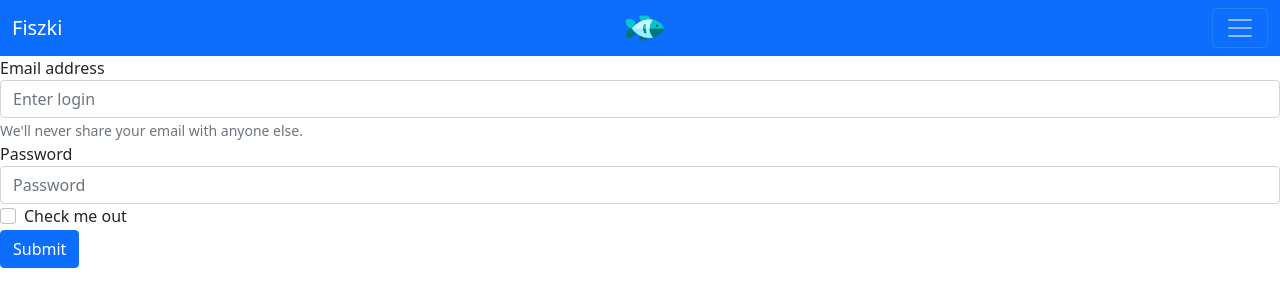
After one commit to SzymSledz/SWBO_Sledz, a Flask app: page /login in a window 1280 px wide. The commit adds this page. Shown: the top 307 px of the page. Run offline with Flask 3, Linux system fonts and the light colour scheme.

Commit message:
Added basic login form

```diff
--- a/app.py
+++ b/app.py
@@ -1,4 +1,4 @@
-from flask import Flask, redirect, url_for, render_template
+from flask import Flask, redirect, url_for, render_template, request
 
 app = Flask(__name__)
 
@@ -6,5 +6,17 @@ app = Flask(__name__)
 def main_page():
     return render_template("index.html")
 
+@app.route("/login", methods=["GET", "POST"])
+def login_page():
+    if request.method == "POST":
+        user = request.form["login"]
+        return redirect(url_for("user_page", usr=user))
+    else:
+        return render_template("login.html")
+
+@app.route("/<usr>")
+def user_page(usr):
+    return f"<h1>Wellcome {usr}</h1>"
+
 if __name__ == '__main__':
     app.run(debug = True)
--- a/templates/base.html
+++ b/templates/base.html
@@ -9,7 +9,7 @@
     <nav class="navbar navbar-dark bg-primary">
       <div class="container-fluid">
         <a class="navbar-brand" href="#">Fiszki</a>
-         <img src="{{url_for('static', filename='images/logo.png')}}" width="5%"/>
+         <img src="{{url_for('static', filename='images/logo.png')}}" width="3%"/>
         <button class="navbar-toggler" type="button" data-bs-toggle="collapse" data-bs-target="#navbarSupportedContent" aria-controls="navbarSupportedContent" aria-expanded="false" aria-label="Toggle navigation">
           <span class="navbar-toggler-icon"></span>
         </button>
--- /dev/null
+++ b/templates/login.html
@@ -0,0 +1,20 @@
+{% extends "base.html" %}
+{% block title %}Login Page{% endblock %}
+{% block content %}
+    <form action="#" method="post">
+      <div class="form-group">
+        <label for="exampleInputEmail1">Email address</label>
+        <input type="text" class="form-control" id="exampleInputEmail1" name="login" aria-describedby="emailHelp" placeholder="Enter login">
+        <small id="emailHelp" class="form-text text-muted">We'll never share your email with anyone else.</small>
+      </div>
+      <div class="form-group">
+        <label for="exampleInputPassword1">Password</label>
+        <input type="password" class="form-control" id="exampleInputPassword1" name="password" placeholder="Password">
+      </div>
+      <div class="form-check">
+        <input type="checkbox" class="form-check-input" id="exampleCheck1">
+        <label class="form-check-label" for="exampleCheck1">Check me out</label>
+      </div>
+      <button type="submit" class="btn btn-primary">Submit</button>
+    </form>
+{% endblock %}
```
